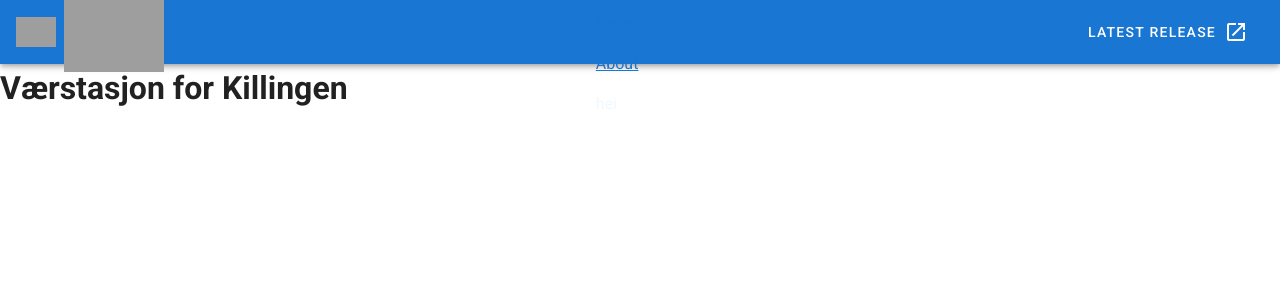
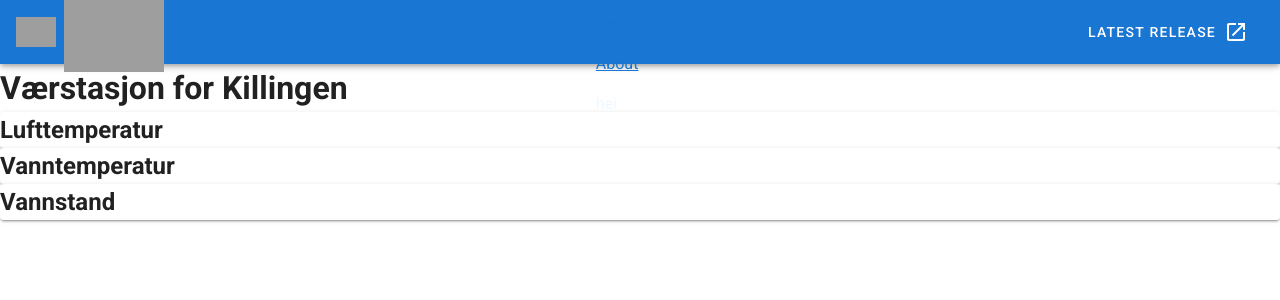
Before and after one commit to tryglang/weatherstation, a Vue app: page / in a window 1280 px wide. Shown: the top 300 px of the page. Built offline with nearby package versions, Linux system fonts and the light colour scheme; grey boxes are pictures that could not be loaded.

Commit message:
added some cards for measurements

```diff
--- a/src/components/HovedSide.vue
+++ b/src/components/HovedSide.vue
@@ -1,6 +1,18 @@
 <template>
   <div>
       <h1>Værstasjon for Killingen</h1>
+      <v-card>
+        <h2>Lufttemperatur</h2>
+      </v-card>
+
+      <v-card>
+        <h2>Vanntemperatur</h2>
+      </v-card>
+
+      <v-card>
+        <h2>Vannstand</h2>
+      </v-card>
+
   </div>
 </template>
 
```
